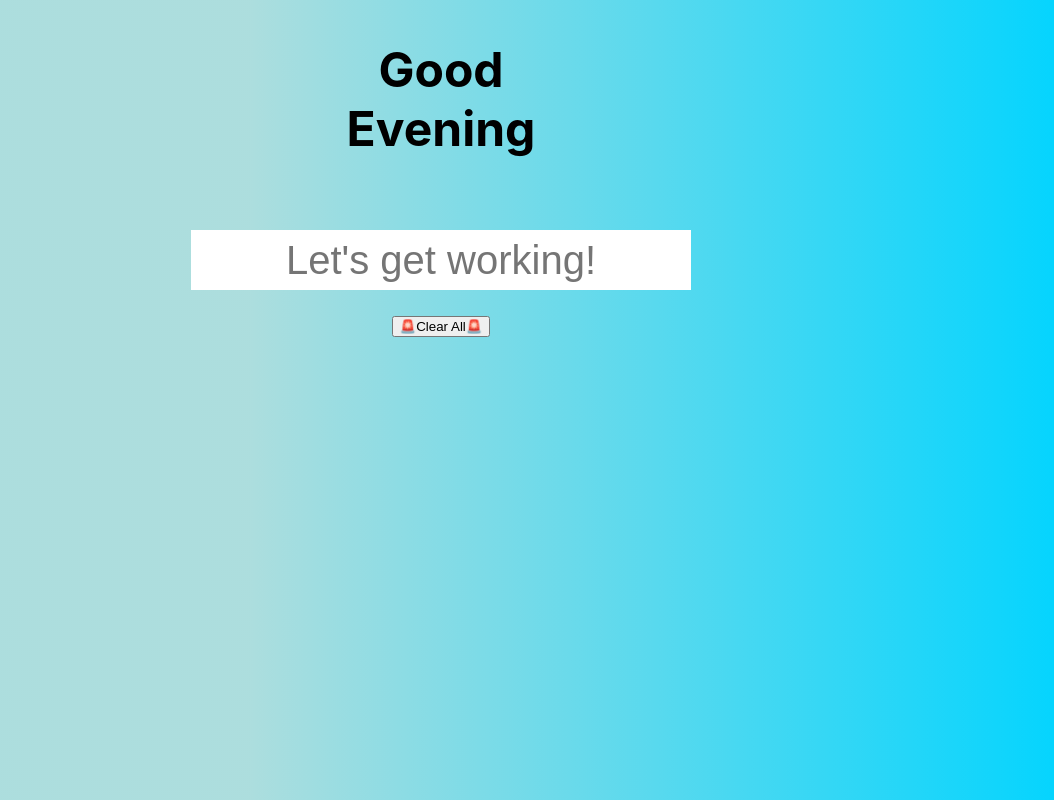
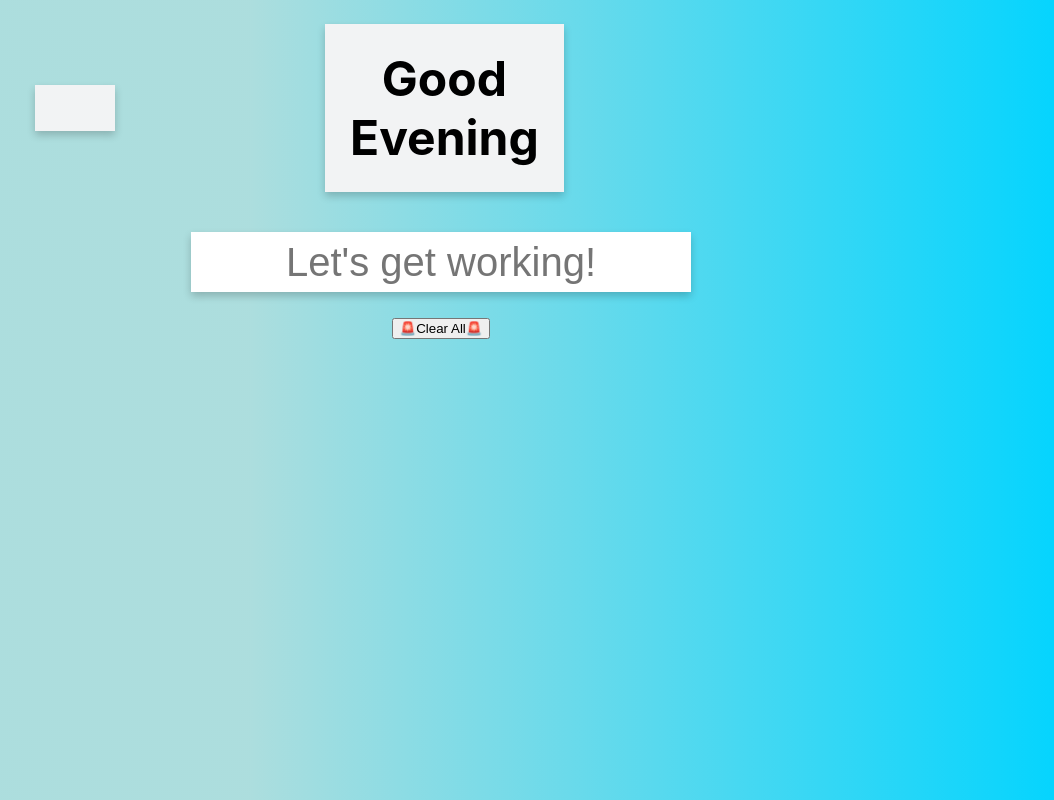
Before and after one commit to ArLough/todo, a plain HTML site: page index.html in a window 1280 px wide. Shown: the top 800 px of the page, without its empty margins (199-1253 px from the left). Drawn offline with Linux system fonts and the light colour scheme.

Commit message:
updated design to be card based

```diff
--- a/index.html
+++ b/index.html
@@ -14,7 +14,7 @@
       <div class="weather">
         <h2 id="temperature"></h1>
         <h3 id="description"></h2>
-        <p id="location"></p>
+        <h3 id="location"></h3>
       </div>
     </div>
 
--- a/style.css
+++ b/style.css
@@ -3,7 +3,7 @@ html{
   text-align: center;
   background: rgb(121,201,201);
 background: linear-gradient(90deg, rgba(121,201,201,0.6152836134453781) 35%, rgba(0,212,255,1) 100%);
-
+  padding: 16px;
 }
 
 a{
@@ -40,6 +40,7 @@ h3{
 }
 
 button{
+
   margin-top: 10px;
 }
 
@@ -55,6 +56,15 @@ button{
   grid-row-start: 1;
   grid-row-end: 2;
   grid-column: 1;
+
+  background-color:#f2f3f4;
+
+  padding: 40px;
+  padding-top: 10px;
+  padding-bottom: 10px;
+  max-width: 50em;
+  margin: auto;
+  Box-shadow: 0 4px 8px 0 rgba(0,0,0,0.2);
 }
 
 #greeting{
@@ -62,6 +72,12 @@ button{
   grid-row-end: 2;
   grid-column: 2;
 
+  background-color:#f2f3f4;
+
+  padding: 25px;
+  max-width: 50em;
+  margin: auto;
+  Box-shadow: 0 4px 8px 0 rgba(0,0,0,0.2);
 
 
 }
@@ -83,6 +99,11 @@ input {
   border: 0;
   text-align: center;
   vertical-align: middle;
+
+
+
+
+  Box-shadow: 0 4px 8px 0 rgba(0,0,0,0.2);
 }
 
 input:focus {
```
